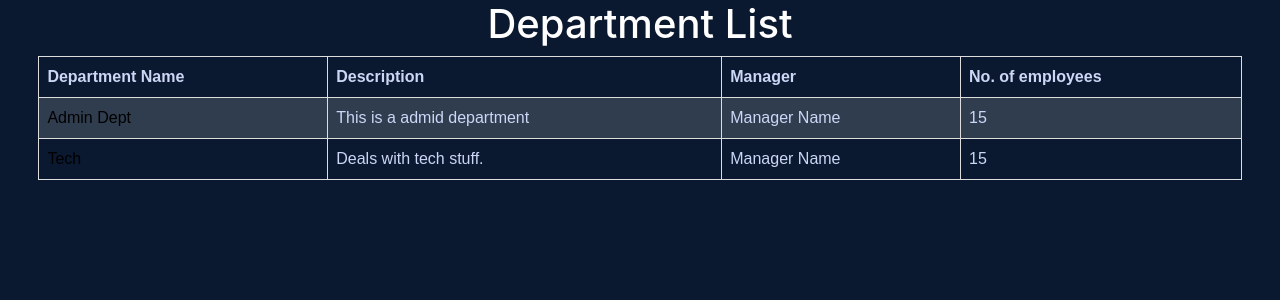
After one commit to ghimireyprabin/EmployeeManagement, a Django app: page /ad/department-list in a window 1280 px wide. The commit adds this page. Shown: the top 300 px of the page. Run offline with Django 3.2, Linux system fonts and the light colour scheme; a user stored in the database is signed in; data comes from the database, SQL or seed files in the repository; both versions use the stored data as it was after the commit; some libraries are stand-ins or nearby versions.

Commit message:
department list

```diff
--- /dev/null
+++ b/assignment/static/assignment/style.css
@@ -0,0 +1,26 @@
+table {
+	  font-family: arial, sans-serif;
+	  border-collapse: collapse;
+	  width: 94%;
+	  margin-left: 3%;
+}
+
+td, th {
+  border: 1px solid #dddddd;
+  text-align: left;
+  padding: 8px;
+}
+
+tr:nth-child(even) {
+  background-color: #dddddd2e;
+}
+a{
+	color: black;
+	text-decoration: none;
+}
+a:hover{
+	color: skyblue;
+}
+h1{
+	text-align: center;
+}
--- /dev/null
+++ b/assignment/templates/assignment/departmentlist.html
@@ -0,0 +1,25 @@
+{% extends 'core/base.html' %}
+
+{% block content %}
+
+	<h1>Department List</h1>
+	<table>
+		<tr>
+			<th>Department Name</th>
+			<th>Description</th>
+			<th>Manager</th>
+			<th>No. of employees</th>
+		</tr>
+			{% for department in department %}
+				<tr>
+			    	<td> <a href="#">
+			    		{{ department.name}}
+			    	</a></td>
+			    	<td> {{ department.description }}</td>
+			    	<td> Manager Name</td>
+			    	<td> 15 </td>
+			    </tr>
+			{% endfor %}
+	</table>
+
+{% endblock %}
--- a/assignment/urls.py
+++ b/assignment/urls.py
@@ -4,5 +4,6 @@ from .views import *
 app_name='assignment'
 urlpatterns = [
     path('', AdminCrud.as_view(), name='admincrud'),
-    path('userprofile/<int:pk>', userProfile.as_view(), name='userprofile')
+    path('userprofile/<int:pk>', userProfile.as_view(), name='userprofile'),
+    path('department-list', DepartmentList.as_view(), name='department-list')
 ]
--- a/assignment/views.py
+++ b/assignment/views.py
@@ -45,3 +45,15 @@ class userProfile(AdminRequiredMixin, ListView):
 		if self.request.user != context['user_info']:
 			context['is_logged_profile'] = False
 		return context
+
+class DepartmentList(AdminRequiredMixin, ListView):
+	template_name = "assignment/departmentlist.html"
+	model = Department
+	context_object_name = 'department'
+
+	def get_context_data(self, **kwargs):
+		context = super().get_context_data(**kwargs)
+		context['department'] = Department.objects.all()
+		for dept in context['department']:
+			print(dept.name)
+		return context
--- a/core/templates/core/base.html
+++ b/core/templates/core/base.html
@@ -9,6 +9,7 @@
 	<link rel="stylesheet" href="https://use.fontawesome.com/releases/v5.0.8/css/all.css">
 
 	<link rel="stylesheet" type="text/css" href="{% static 'core/style.css' %}">
+	<link rel="stylesheet" type="text/css" href="{% static 'assignment/style.css' %}">
 
 
 
```
Also changed, not shown: assignment/templates/assignment/index.html (+5 -33 lines), db.sqlite3.
